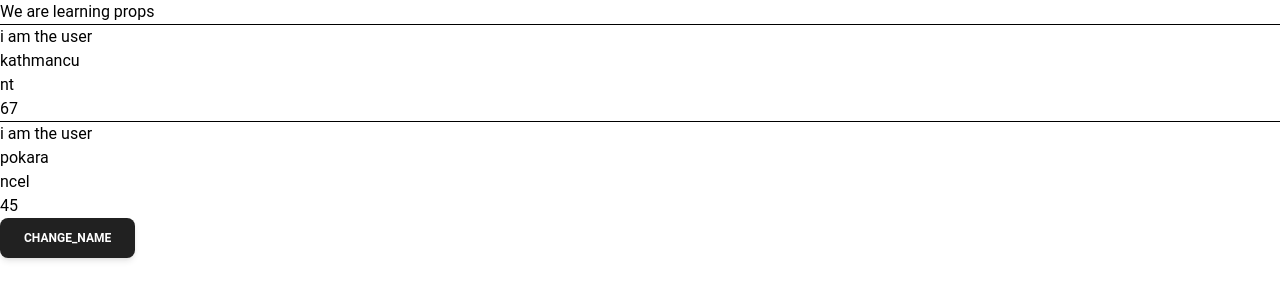
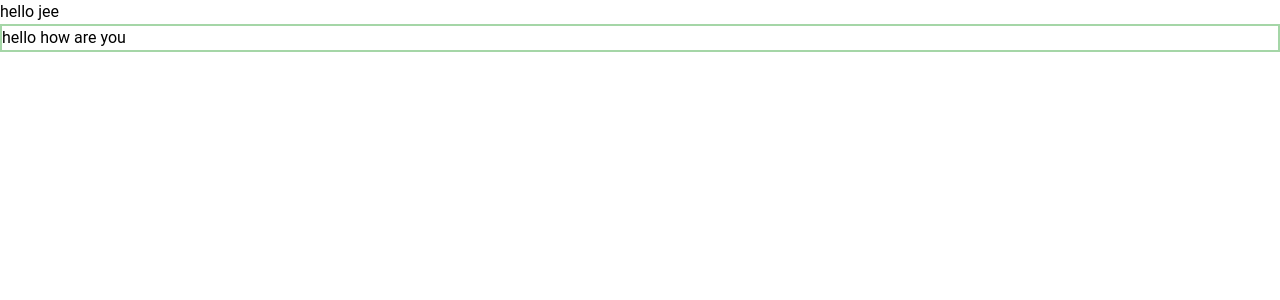
Before and after one commit to suren79thapa/reactlearn, a React (Vite) app: page / in a window 1280 px wide. Shown: the top 300 px of the page. Built offline with nearby package versions, Linux system fonts and the light colour scheme.

Commit message:
added experiment

```diff
--- a/src/App.jsx
+++ b/src/App.jsx
@@ -1,35 +1,12 @@
-import React, { useState } from "react";
-import User from "./stepbystepcode/User";
-import Student from "./stepbystepcode/Student";
-import { Button } from "@material-tailwind/react";
+import React from "react";
+import Student from "./stepbystepcode/Student.jsx";
+import Expirement from "./stepbystepcode/Expirement.jsx";
 
 export default function App() {
-  // const name = "hari";
-  // now i will be passing the object and lets see
-  const userObject1 = {
-    locality: "kathmancu",
-    phone: "nt",
-    age: 67,
-  };
-  const userObject2 = {
-    locality: "pokara",
-    phone: "ncel",
-    age: 45,
-  };
-
-  // const arr = [45, 67, 89, 34];
-  // aba euta state variable banauchu
-  const [data, setData] = useState("");
   return (
     <div>
-      <h1>We are learning props</h1>
-      {/* <User user1={userObject1} user2={userObject2} user3={userObject3} />  */}
-      {/* the above thing is like doing something manually */}
-      <User user={userObject1} />
-      <User user={userObject2} />
-
-      <Button onClick={() => setData("bhaskar")}>change_name</Button>
-      {data && <Student name={data} />}
+      <h1>hello jee</h1>
+      <Expirement />
     </div>
   );
 }
--- /dev/null
+++ b/src/stepbystepcode/Expirement.jsx
@@ -0,0 +1,7 @@
+export default function Expirement() {
+  return (
+    <div className="border-2 border-green-200">
+      <h1>hello how are you</h1>
+    </div>
+  );
+}
--- a/src/stepbystepcode/Student.jsx
+++ b/src/stepbystepcode/Student.jsx
@@ -1,6 +1,6 @@
 import React from "react";
 
-export default function Student({ name }) {
+export default function Student({ name = "user" }) {
   return (
     <div>
       <hr />
```
